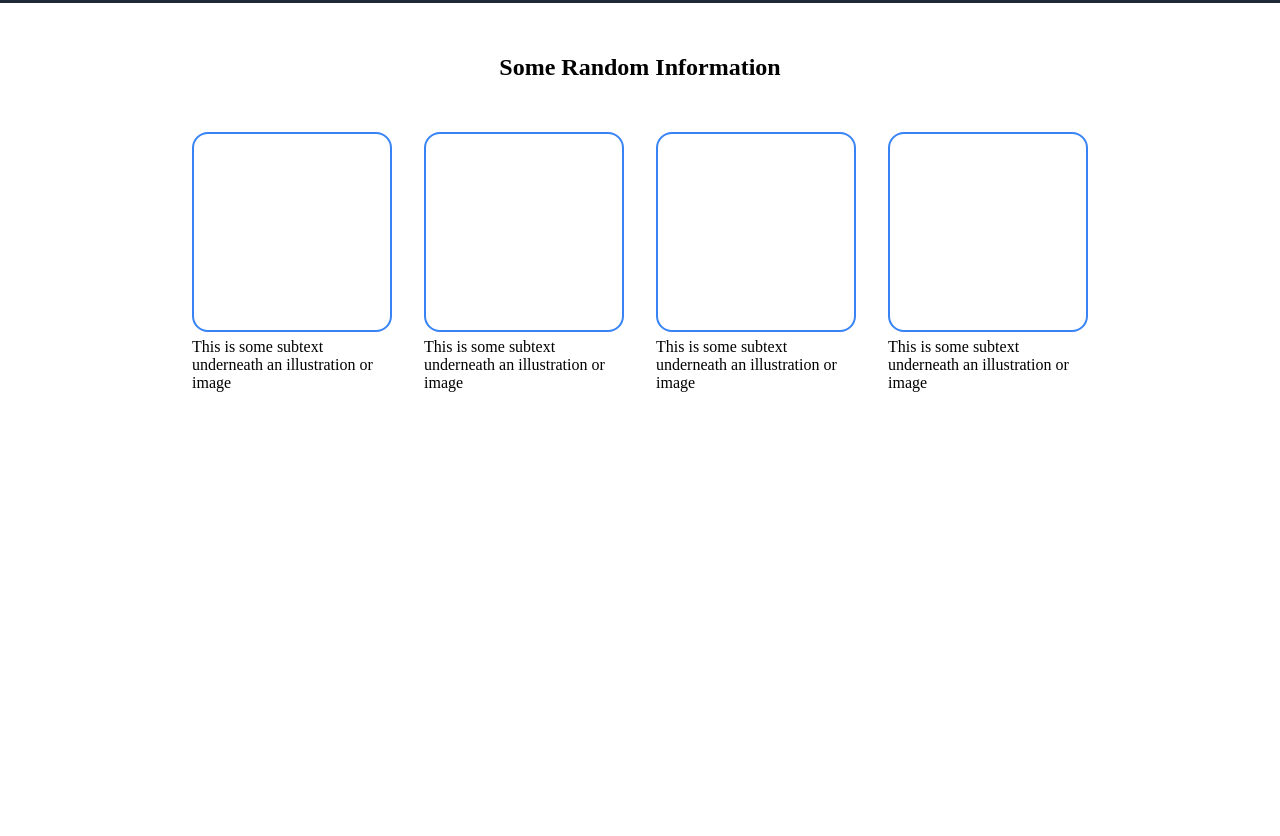
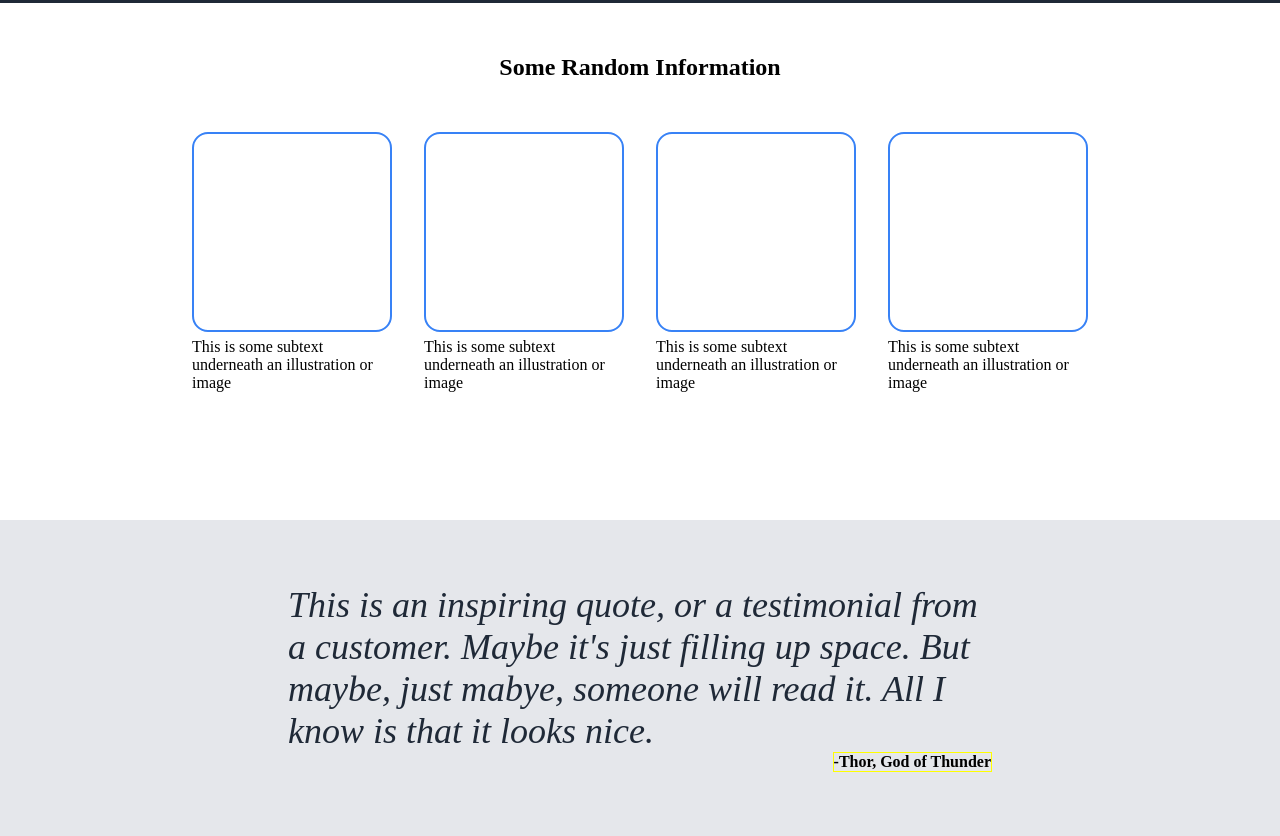
Before and after one commit to guttertothestars/odin-landing-page, a plain HTML site: page index.html in a window 1280 px wide. Shown: the part 485-1321 px from the top of the page. Before the commit the page ends 1005 px from the top, so only its background shows below. Drawn offline with Linux system fonts and the light colour scheme.

Commit message:
add quote section

```diff
--- a/index.html
+++ b/index.html
@@ -61,6 +61,16 @@
       </div>
     </div>
 
+    <div class="quote-section">
+      <div class="quote-text">
+        <blockquote>
+          This is an inspiring quote, or a testimonial from a customer. Maybe it's
+          just filling up space. But maybe, just mabye, someone will read it. All
+          I know is that it looks nice.
+        </blockquote>
+        <figcaption>-Thor, God of Thunder</figcaption>
+      </div>
+    </div>
 
 
 
--- a/styles.css
+++ b/styles.css
@@ -108,3 +108,30 @@
   border-radius: 8%;
   margin-bottom: 3%;
 }
+
+/***************Quote Section********************/
+.quote-section {
+  background: #E5E7EB;
+}
+
+.quote-text {
+  display: flex;
+  flex-direction: column;
+  align-items: center;
+  justify-content: center;
+  width: 55%;
+  margin: 0 auto;
+  padding: 4rem 0;
+}
+.quote-text> blockquote {
+  font-size: 36px;
+  font-style: italic;
+  font-weight: lighter;
+  color: #1f2937;
+}
+
+.quote-text > figcaption {
+  align-self: flex-end;
+  font-weight: bolder;
+  border: solid 1px yellow;
+}
```
